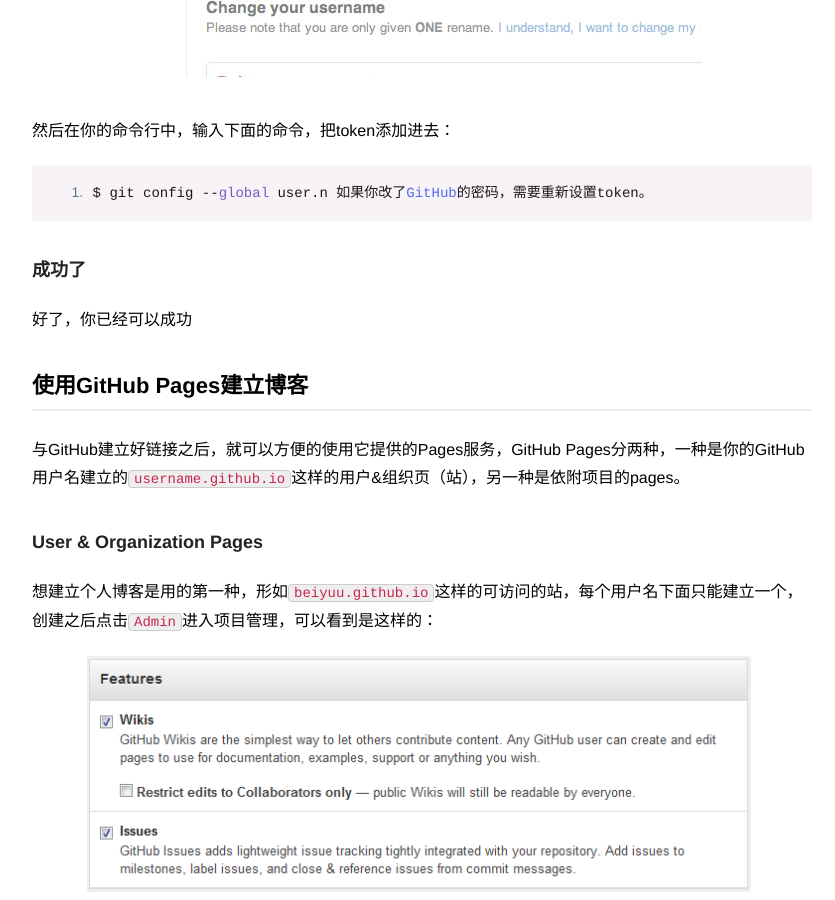
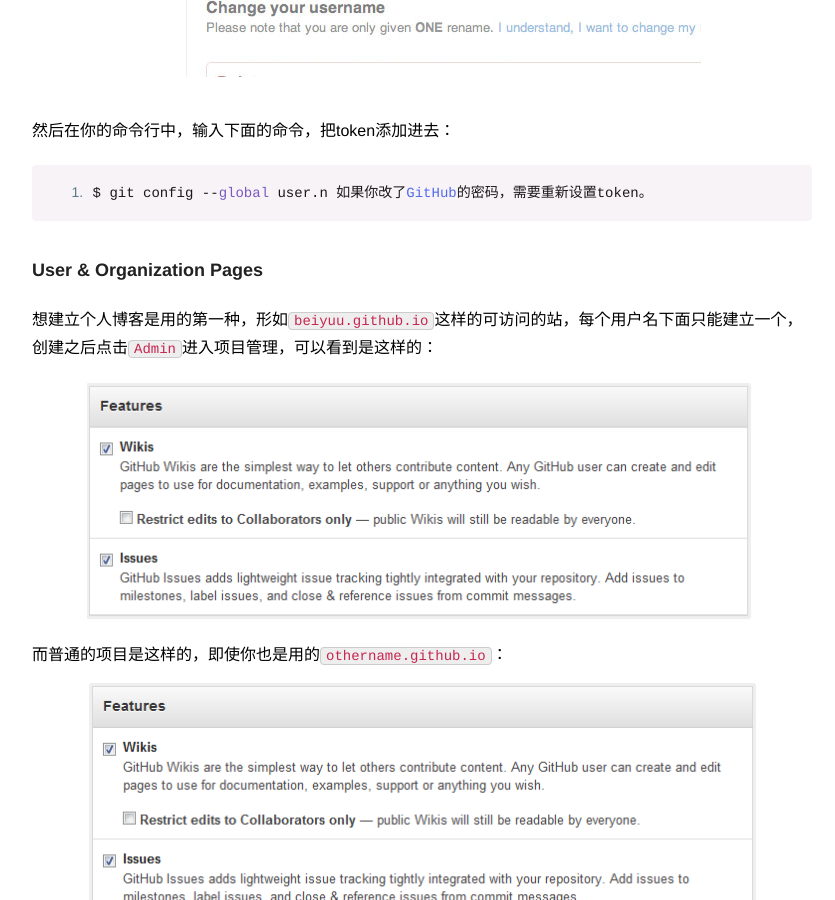
Before and after one commit to ioloveuu/ioloveuu.github.io, a Jekyll site: the page built from _posts/2016-12-28-frame-analys.md, in a window 1280 px wide and 900 px high, scrolled down 5221 px. Shown: the whole window, without its empty margins (218-1053 px from the left). Built offline with Jekyll 4.4.1, drawn with Linux system fonts in a browser that asks for light colours; nearby versions of some CDN libraries; a script that is not in the unit is left out.

Commit message:
Update 2016-12-28-frame-analys.md

```diff
--- a/_posts/2016-12-28-frame-analys.md
+++ b/_posts/2016-12-28-frame-analys.md
@@ -161,11 +161,6 @@
     $ git config --global user.n
 如果你改了GitHub的密码，需要重新设置token。
 
-### 成功了
-好了，你已经可以成功
-
-## 使用GitHub Pages建立博客
-与GitHub建立好链接之后，就可以方便的使用它提供的Pages服务，GitHub Pages分两种，一种是你的GitHub用户名建立的`username.github.io`这样的用户&组织页（站），另一种是依附项目的pages。
 
 ### User & Organization Pages
 想建立个人博客是用的第一种，形如`beiyuu.github.io`这样的可访问的站，每个用户名下面只能建立一个，创建之后点击`Admin`进入项目管理，可以看到是这样的：
```
